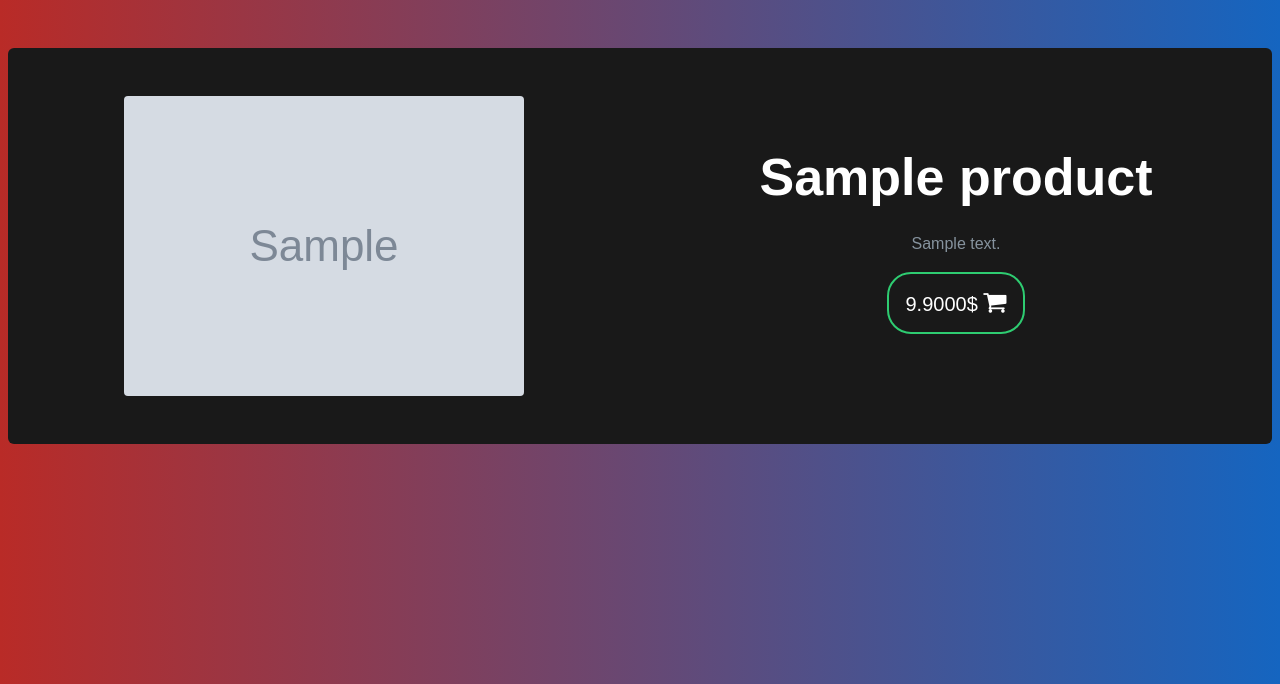
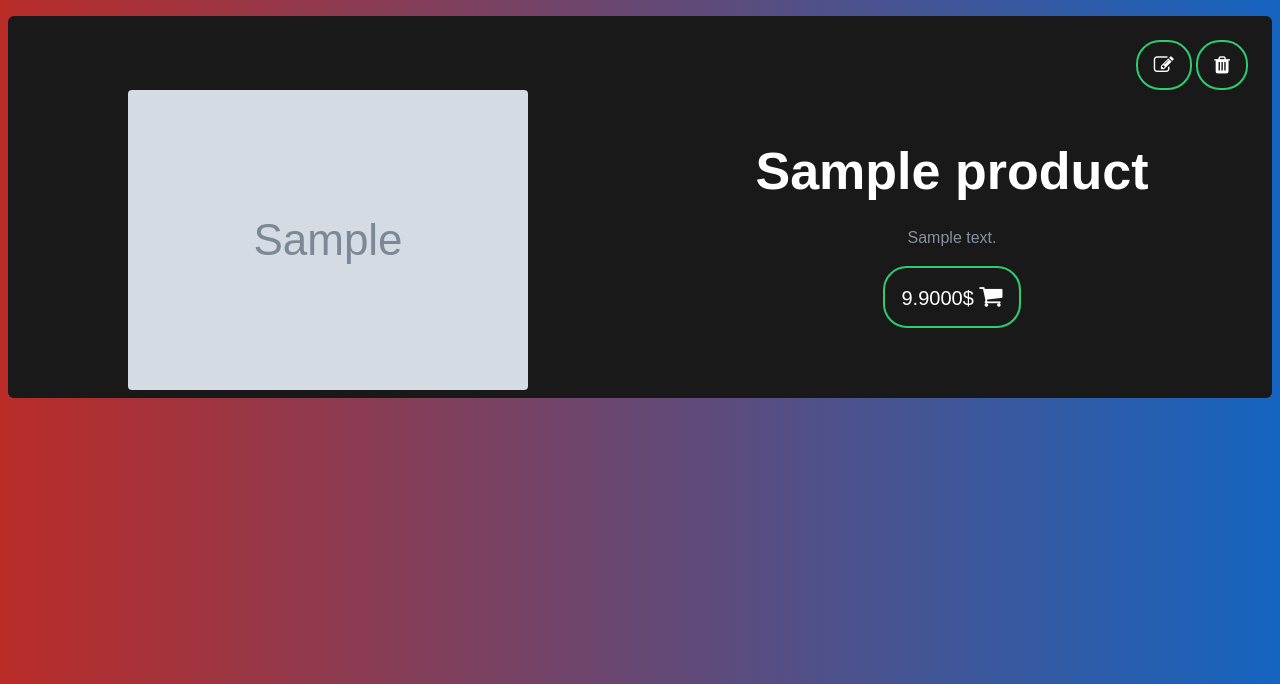
Before and after one commit to ArsenPidhoretskyi/InternetShop, a Django app: page /Products/1 in a window 1280 px wide. Shown: the part 56-740 px from the top of the page. Run offline with Django 3.2, Linux system fonts and the light colour scheme; tables that the repository leaves empty hold one stand-in row (values such as "Sample post"); grey boxes marked "Sample" are stand-in pictures; some libraries are stand-ins or nearby versions.

Commit message:
Delete product

```diff
--- a/product/models.py
+++ b/product/models.py
@@ -55,6 +55,10 @@ class Cart(models.Model):
     def save(self, **kwargs):
         super(Cart, self).save(**kwargs)
 
+    def recalculate(self):
+        self.total = sum(entry.total for entry in self.entry_set.all())
+        self.save()
+
     def __repr__(self):
         return f"Cart<id={self.id}>"
 
--- a/product/services.py
+++ b/product/services.py
@@ -133,4 +133,5 @@ def delete_product_from_cart(user, identifier: int):
 
 def get_cart_entries(user):
     user_cart, created = Cart.objects.get_or_create(user=user)
+    user_cart.recalculate()
     return {"cart": user_cart, "entries": user_cart.entry_set.all()}
--- a/product/views.py
+++ b/product/views.py
@@ -40,6 +40,11 @@ class ProductView(WithContextView):
         self.context["product"] = get_product(identifier)
         return render(self.request, self.template_name, self.context)
 
+    @staticmethod
+    def delete(*args, identifier: int, **kwargs):
+        get_product(identifier).delete()
+        return JsonResponse({"url": reverse("products")})
+
 
 class SearchProducts(View):
     def get(self, *args, **kwargs):
--- a/templates/discount/DiscountItem.html
+++ b/templates/discount/DiscountItem.html
@@ -3,6 +3,7 @@
 <link rel="stylesheet" type="text/css" href="{% static 'css/switcher.css' %}">
 
 <div class="border-0 mt-3 mx-2 card box py-3">
+{% if request.user.is_superuser %}
     <div class="d-flex flex-row justify-content-end align-items-end mt-0 me-4">
         <label class="switch">
             <input type="checkbox" class="enabled-discount" value="{{ discount.id }}"
@@ -10,6 +11,7 @@
             <span class="slider round"></span>
         </label>
     </div>
+{% endif %}
 
     <div class="d-flex flex-row justify-content-center align-items-center py-4">
         <div class="col-xl-6 col-lg-12">
--- a/templates/product/Product.html
+++ b/templates/product/Product.html
@@ -7,7 +7,19 @@
 {% endblock stylesheets %}
 
 {% block content %}
-    <div class="d-flex flex-row justify-content-center align-items-center border-0 mt-5 mx-2 card box py-5">
+    <div class="border-0 mt-3 mx-2 card box py-2">
+        <div class="d-flex flex-row justify-content-end align-items-end mt-0 me-4">
+            <div>
+                <button class="btn btn-success btn-lg mt-3 d-inline-block edit" value="{{ product.id }}">
+                    <i class="fa fa-edit"></i>
+                </button>
+                <button class="btn btn-success btn-lg mt-3 d-inline-block delete" value="{{ product.id }}">
+                    <i class="fa fa-trash"></i>
+                </button>
+            </div>
+        </div>
+
+        <div class="d-flex flex-row justify-content-center align-items-center border-0 mx-2 card box">
             <div class="col-xl-6 col-lg-12">
                 <img class="img-fluid rounded mx-auto d-block" src="{{ product.image.url }}" alt=""/>
             </div>
@@ -26,6 +38,7 @@
                 </div>
             </div>
         </div>
+    </div>
 {% endblock content %}
 
 {% block javascripts %}
@@ -36,7 +49,7 @@
                 type: "POST",
                 url: "{% url 'add_to_cart' %}",
                 data: {
-                    id: $(this).val(), // < note use of 'this' here
+                    id: $(this).val(),
                     csrfmiddlewaretoken: "{{ csrf_token }}"
                 },
                 success: function (result) {
@@ -45,5 +58,24 @@
                 }
             });
         });
+
+        $("button.delete").click(function (e) {
+            e.preventDefault();
+            $.ajax({
+                type: "DELETE",
+                url: "/Products/" + $(this).val(),
+                data: {
+                    identifier: $(this).val(),
+                },
+                beforeSend: function (xhr) {
+                    xhr.setRequestHeader("X-CSRFToken", '{{ csrf_token }}');
+                },
+                success: function (result) {
+                    window.location = result["url"];
+                },
+                error: function (result) {
+                }
+            });
+        });
     </script>
 {% endblock javascripts %}
```
Also changed, not shown: templates/product/ProductItem.html (added, +19 -0 lines), templates/product/Products.html (+1 -19 lines), 1 other file. Lines whose indentation alone changed are shown as unchanged.
